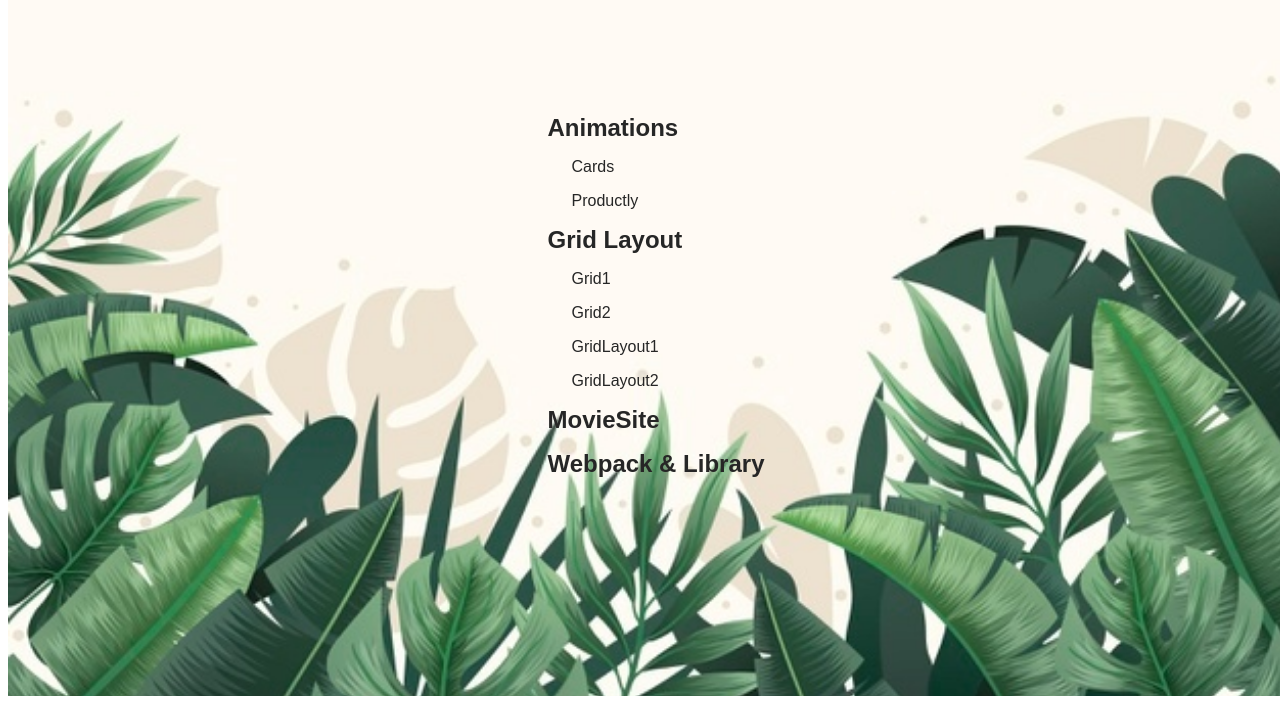
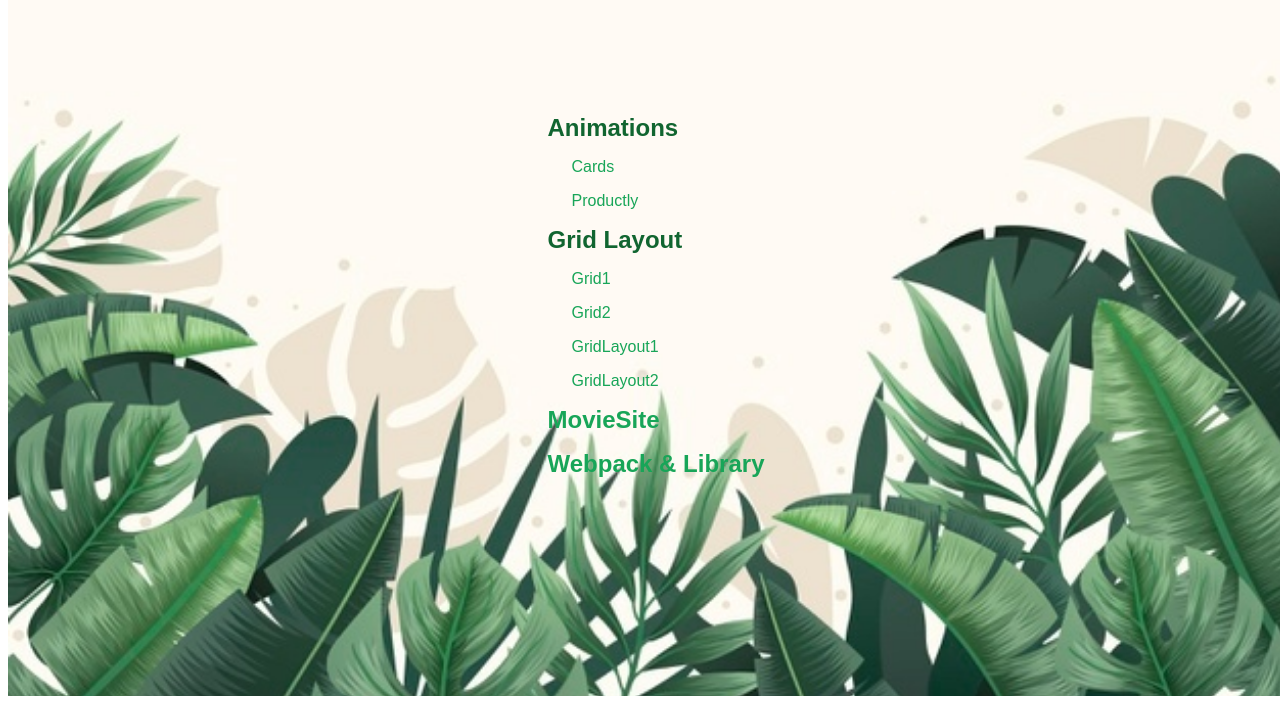
Before and after one commit to coldXIII/latest.homeworks.github.io, a plain HTML site: page index.html in a window 1280 px wide. Shown: the part 112-816 px from the top of the page. Drawn offline with Linux system fonts and the light colour scheme.

Commit message:
Update index.html

```diff
--- a/index.html
+++ b/index.html
@@ -10,7 +10,7 @@
       <style>
           a{
               text-decoration: none;
-              color: #262626;
+              color: #18A558;
           }
           .container{
               width: 100vw;
@@ -24,7 +24,7 @@
               font-size: 1rem;
               margin: 1rem;
               font-family: sans-serif;
-              color: #262626;
+              color: #116530;
           }
           li.title{
               font-weight: bold;
```
